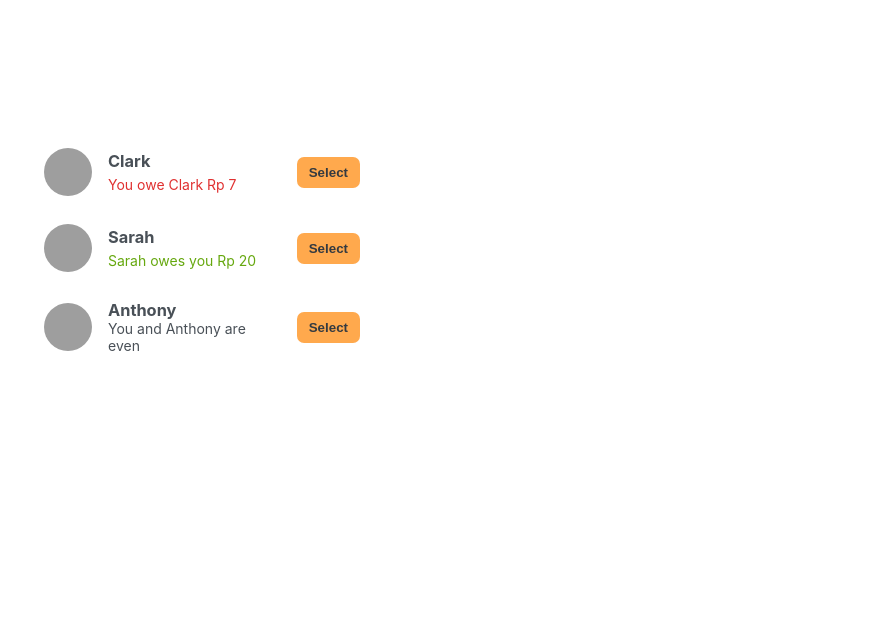
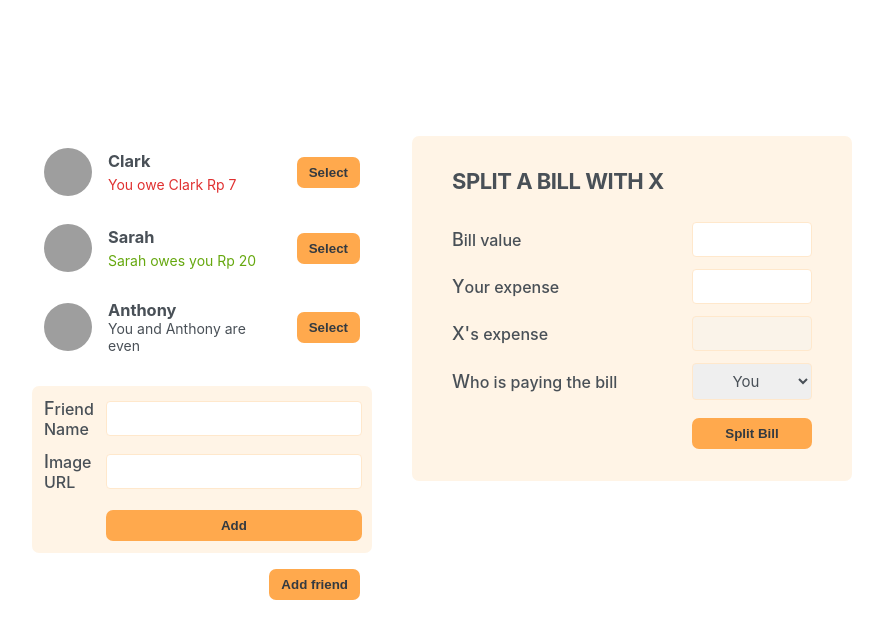
Before and after one commit to gustionusamba24/eat-n-split, a React (Create React App) app: page / in a window 1280 px wide. Shown: the top 638 px of the page, without its empty margins (198-1081 px from the left). Built offline with nearby package versions, Linux system fonts and the light colour scheme; grey boxes are pictures that could not be loaded.

Commit message:
Create the static components: Build Form

```diff
--- a/src/App.jsx
+++ b/src/App.jsx
@@ -24,7 +24,10 @@
     <div className="app">
       <div className="sidebar">
         <FriendsList />
+        <FormAddFriend />
+        <Button>Add friend</Button>
       </div>
+      <FormSplitBill />
     </div>
   );
 };
@@ -56,9 +59,52 @@
         </p>
       )}
       {friend.balance === 0 && <p>You and {friend.name} are even</p>}
-      <button className="button">Select</button>
+      <Button>Select</Button>
     </li>
   );
 };
 
+const Button = ({ children }) => {
+  return <button className="button">{children}</button>;
+};
+
+const FormAddFriend = () => {
+  return (
+    <form className="form-add-friend">
+      <label>Friend Name</label>
+      <input type="text" />
+
+      <label>Image URL</label>
+      <input type="text" />
+
+      <Button>Add</Button>
+    </form>
+  );
+};
+
+const FormSplitBill = () => {
+  return (
+    <form className="form-split-bill">
+      <h2>Split a bill with X</h2>
+
+      <label>Bill value</label>
+      <input type="text" />
+
+      <label>Your expense</label>
+      <input type="text" />
+
+      <label>X's expense</label>
+      <input type="text" disabled />
+
+      <label>Who is paying the bill</label>
+      <select>
+        <option value="user">You</option>
+        <option value="friend">X</option>
+      </select>
+
+      <Button>Split Bill</Button>
+    </form>
+  );
+};
+
 export default App;
--- a/src/index.css
+++ b/src/index.css
@@ -123,6 +123,7 @@
   margin-bottom: 1.6rem;
   padding: 1.2rem;
 }
+
 .form-split-bill {
   grid-template-columns: 1fr 12rem;
   padding: 3.2rem 4rem;
@@ -134,7 +135,7 @@
 
 label::first-letter {
   display: inline-block;
-  margin-right: 4px;
+  /* margin-right: 4px; */
   font-size: 1.8rem;
 }
 
```
